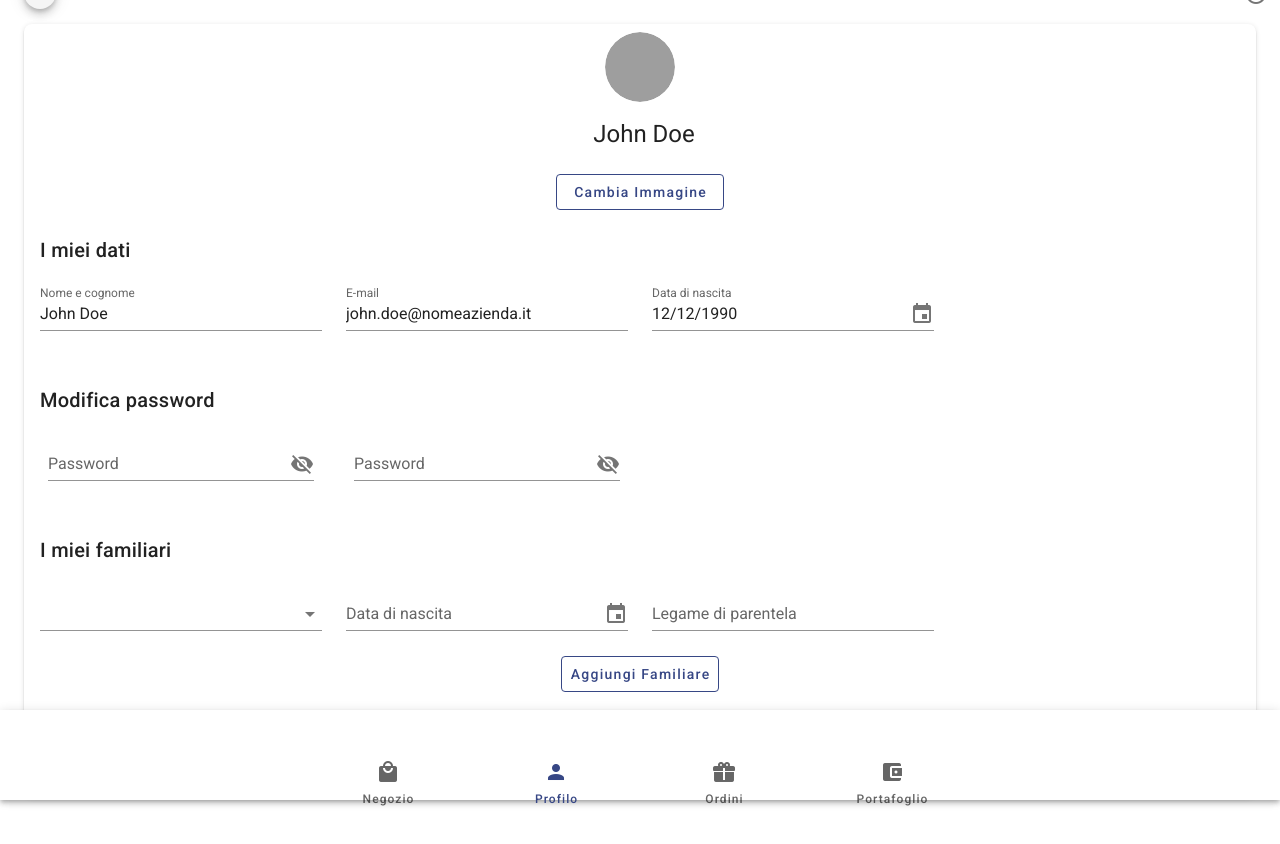
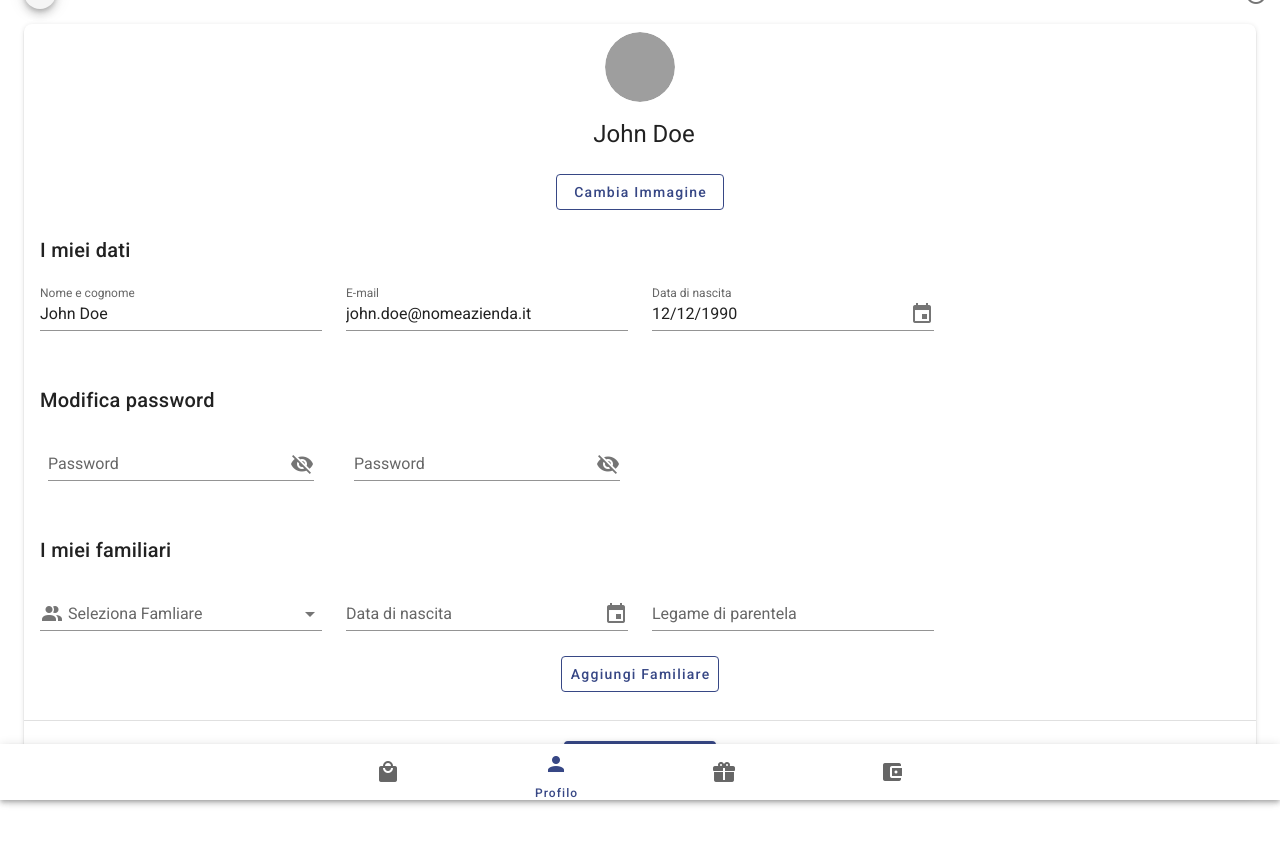
Before and after one commit to serenaFornero/welfare-nuxt, a Nuxt app: page /profilo in a window 1280 px wide. Shown: the top 844 px of the page. Built offline with nearby package versions, Linux system fonts and the light colour scheme; grey boxes are pictures that could not be loaded.

Commit message:
ho finalmente syncato tutto

```diff
--- /dev/null
+++ b/components/RelativesAutocomplete.vue
@@ -0,0 +1,102 @@
+<template>
+    <v-autocomplete
+            clearable
+            item-value="id"
+            :prepend-inner-icon="prependInnerIcon"
+            :rules="rules"
+            :label="label"
+            :items="relatives"
+            return-object
+            v-model="relative">
+        <template v-slot:selection="{item}">
+            <div class="text-capitalize">{{ item.name + ' ' + item.surname }}</div>
+        </template>
+        <template v-slot:item="{ attrs, item, on }">
+            <v-list-item
+                    v-bind="attrs"
+                    active-class="primary elevation-4 white--text text-capitalize"
+                    class="ma-2 v-sheet"
+                    elevation="0"
+                    v-on="on"
+            >
+                <v-list-item-content>
+                    <v-list-item-title>
+                        {{ item.name + ' ' + item.surname }}
+                    </v-list-item-title>
+                    <v-list-item-subtitle>
+                        {{ item.relation }} - {{ item.birthDate }}
+                    </v-list-item-subtitle>
+                </v-list-item-content>
+
+            </v-list-item>
+        </template>
+    </v-autocomplete>
+</template>
+
+
+<script>
+export default {
+    name: 'RelativesAutocomplete',
+    props: {
+        prependInnerIcon: {
+            type: String,
+            default: 'mdi-account-multiple'
+        },
+        value: {
+            type: Object
+        },
+        label: {
+            type: String,
+            default: 'Seleziona Famliare'
+        },
+        multiple: {
+            type: Boolean,
+            default: false
+        },
+        dense: {
+            type: Boolean,
+            default: false
+        },
+        rules: {
+            type: Array,
+            default: () => []
+        }
+    },
+    data() {
+        return {
+            relative: this.value,
+            relatives: [
+                {
+                    id: 1,
+                    name: 'Paolo',
+                    surname: 'Cante',
+                    birthDate: '10/02/1993',
+                    relation: 'Fratello'
+                },
+                {
+                    id: 2,
+                    name: 'Serena ',
+                    surname: 'Fornero',
+                    birthDate: '19/11/1996',
+                    relation: 'Sorella'
+                },
+                {
+                    id: 3,
+                    name: 'Mario',
+                    surname: 'Rossi',
+                    birthDate: '01/01/1958',
+                    relation: 'Padre'
+                }
+            ]
+        }
+    },
+    watch: {
+        value(val) {
+            this.relative = val
+        },
+        relative(val) {
+            this.$emit('input', val)
+        }
+    }
+}
+</script>
--- a/components/navBar.vue
+++ b/components/navBar.vue
@@ -4,10 +4,10 @@
     color="#374785"
     grow
     app
-    height="90"
+    shift
   >
     <v-btn
-      class="mt-7"
+      height="100%"
       to="/negozio"
     >
         <span
@@ -19,7 +19,7 @@
     </v-btn>
 
     <v-btn
-      class="mt-7"
+      height="100%"
       to="/credito"
     >
        <span
@@ -31,7 +31,7 @@
       <v-icon>mdi-account</v-icon>
     </v-btn>
     <v-btn
-      class="mt-7"
+      height="100%"
       to="/ordini"
     >
        <span
@@ -44,9 +44,8 @@
     </v-btn>
 
 
-
     <v-btn
-      class="mt-7"
+      height="100%"
       to="/portafoglio"
     >
       <span
--- a/components/searchField.vue
+++ b/components/searchField.vue
@@ -1,10 +1,8 @@
 <template>
   <v-text-field
-    dark
-    autofocus
     class="rounded-lg mb-n5"
     label="Cerca"
-    solo-inverted
+    solo
     prepend-inner-icon="mdi-magnify"
   >
   </v-text-field>
--- a/pages/credito.vue
+++ b/pages/credito.vue
@@ -6,7 +6,7 @@
             <card-credito class="my-3"></card-credito>
             <v-card
               class="rounded-lg d-flex flex-wrap" hover>
-              <v-card-title>
+              <v-card-title class="text--secondary">
                I miei crediti
               </v-card-title>
               <v-card-text>
--- a/pages/profilo.vue
+++ b/pages/profilo.vue
@@ -113,18 +113,15 @@
             cols="12"
             sm="6"
             md="3">
-            <v-select
-              :items="userRelatives()"
-            ></v-select>
+            <relatives-autocomplete v-model="relative"></relatives-autocomplete>
           </v-col>
           <v-col
             cols="12"
             sm="6"
             md="3">
             <v-text-field
-              value=""
+              v-model="birthDate"
               label="Data di nascita"
-              readonly
               append-icon="mdi-calendar"
             ></v-text-field>
           </v-col>
@@ -133,8 +130,7 @@
             sm="6"
             md="3">
             <v-text-field
-              value=""
-              readonly
+              v-model="relation"
               label="Legame di parentela"
             ></v-text-field>
           </v-col>
@@ -165,12 +161,17 @@
 <script>
 
 import Password from "@/components/password";
+import RelativesAutocomplete from "~/components/RelativesAutocomplete";
 export default {
   layout: 'default',
   components: {
+    RelativesAutocomplete,
     Password
   },
   data: () => ({
+    relative: null,
+    birthDate: null,
+    relation: null,
     profile: {
       id:0,
       nome: "John Doe",
@@ -201,6 +202,20 @@ export default {
     dialog: false,
 
   }),
+  watch: {
+    relative: {
+      immediate: false,
+      deep: true,
+      handler(value) {
+        if(!value) {
+          return false
+        }
+
+        this.relation = value.relation
+        this.birthDate = value.birthDate
+      }
+    }
+  },
   methods: {
     /*
     selectedRelative(name){
--- a/pages/richiestaNonRiuscita.vue
+++ b/pages/richiestaNonRiuscita.vue
@@ -1,4 +1,3 @@
-<template>
   <v-container fluid>
     <v-btn
       fab
```
